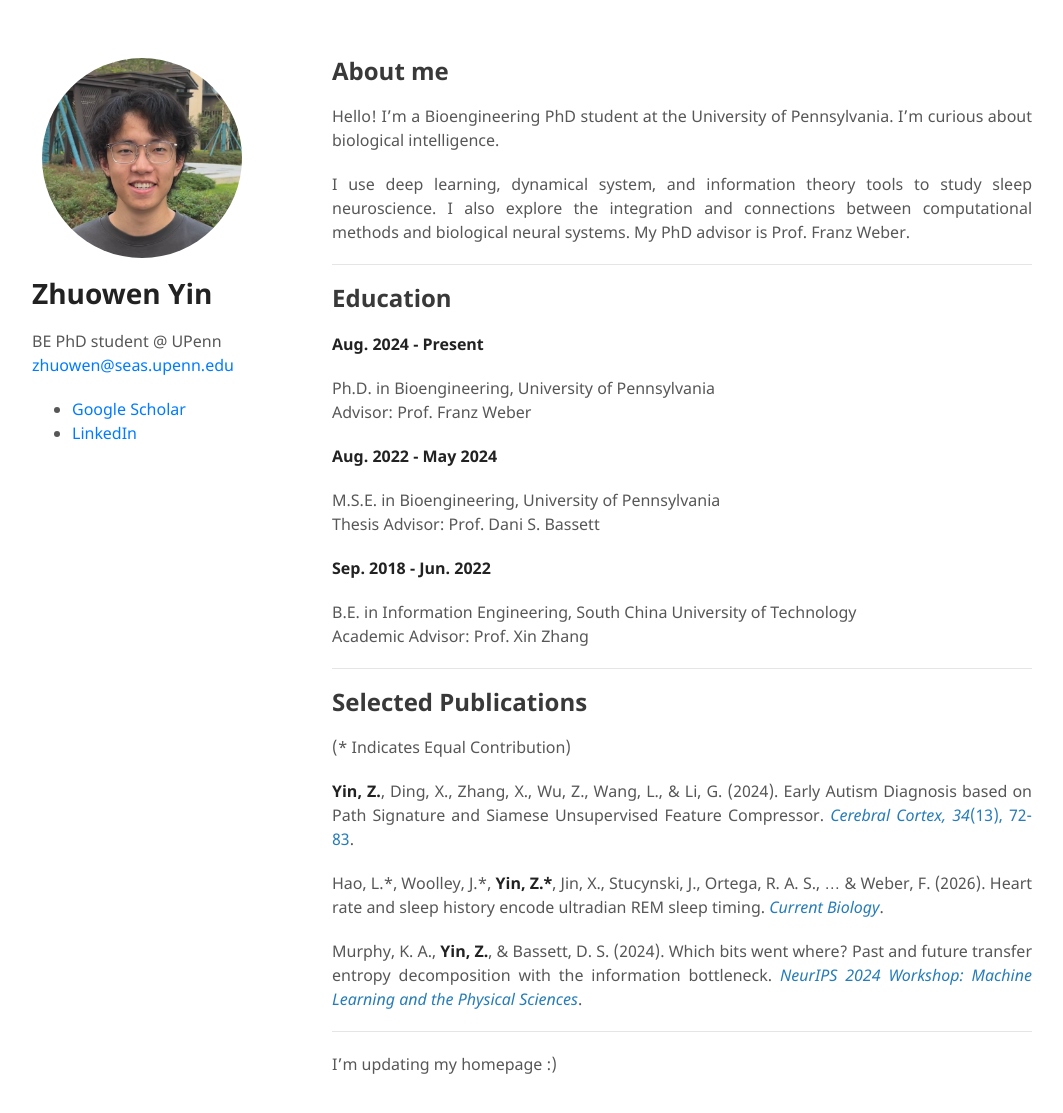
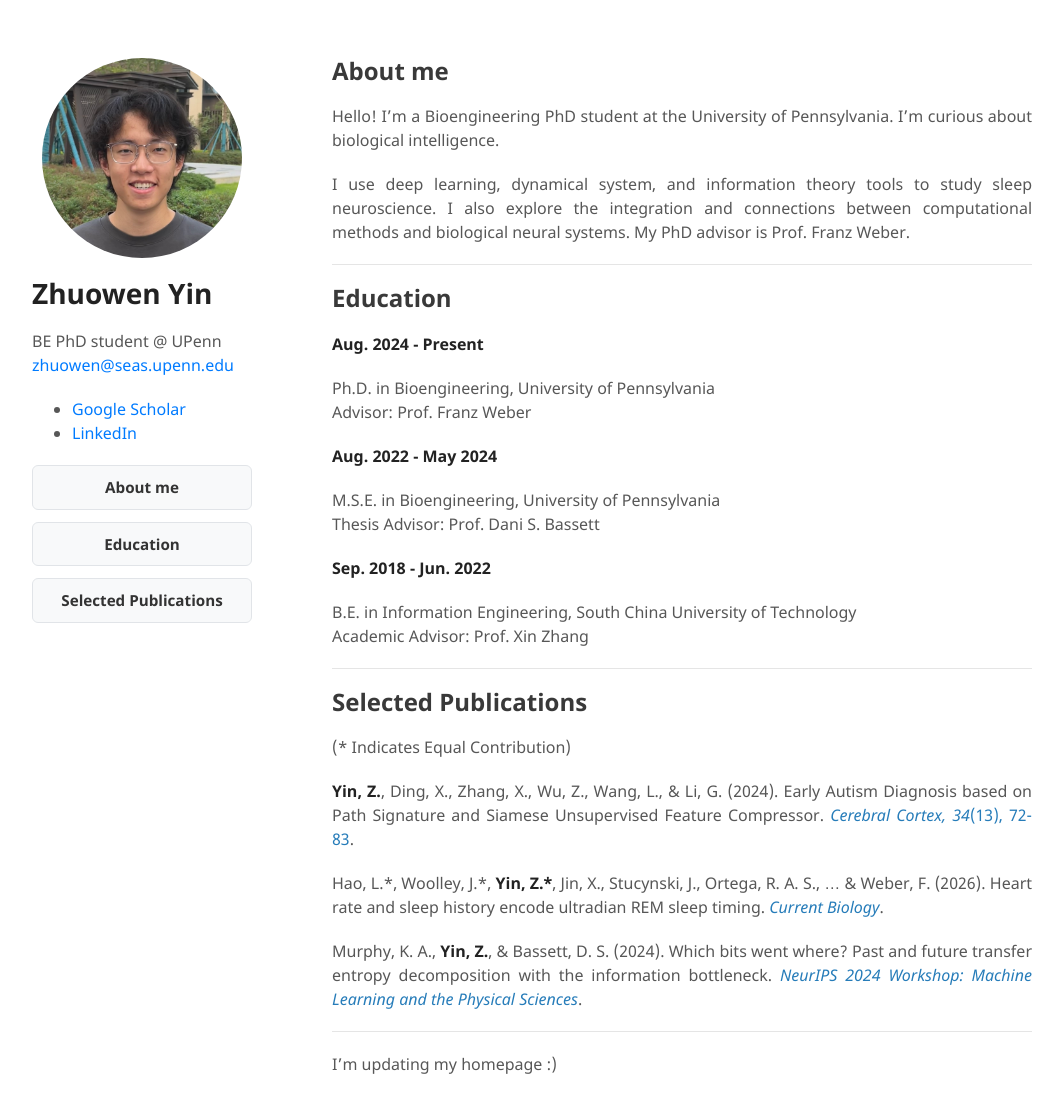
Before and after one commit to zhuowenyin/zhuowenyin.github.io, a Jekyll site: the page built from index.md, in a window 1280 px wide and 1146 px high. Shown: the top 1113 px of the window, without its empty margins (108-1171 px from the left). Built offline with Jekyll 4.4.1, drawn with Linux system fonts in a browser that asks for light colours.

Commit message:
Updated style

```diff
--- a/_layouts/default.html
+++ b/_layouts/default.html
@@ -28,6 +28,12 @@
           <li><a href="https://www.linkedin.com/in/zhuowen-yin-876bb4234/">LinkedIn</a></li>
         </ul>
 
+        <nav class="page-nav">
+          <a href="#about" class="nav-btn">About me</a>
+          <a href="#education" class="nav-btn">Education</a>
+          <a href="#publications" class="nav-btn">Selected Publications</a>
+        </nav>
+
       </header>
       <section>
 
--- a/assets/css/style.scss
+++ b/assets/css/style.scss
@@ -54,5 +54,40 @@ a:hover {
 }
 
 html {
-  scroll-behavior: smooth; /* 开启平滑滚动 */
+  scroll-behavior: smooth;
 }
+
+.social-links {
+  list-style-type: none;
+  padding-left: 0;
+  margin-bottom: 30px;
+}
+
+
+.page-nav {
+  display: flex;
+  flex-direction: column;
+  gap: 12px;
+}
+
+.page-nav .nav-btn {
+  display: block;
+  padding: 10px 15px;
+  background-color: #f8f9fa;
+  color: #333 !important;
+  text-decoration: none !important;
+  border: 1px solid #e1e4e8;
+  border-radius: 6px;
+  text-align: center;
+  font-weight: bold;
+  font-size: 0.95em;
+  transition: all 0.2s ease-in-out;
+}
+
+.page-nav .nav-btn:hover {
+  background-color: #0366d6;
+  color: #ffffff !important;
+  border-color: #0366d6;
+  transform: translateY(-2px);
+  box-shadow: 0 4px 8px rgba(0,0,0,0.1);
+}
```
